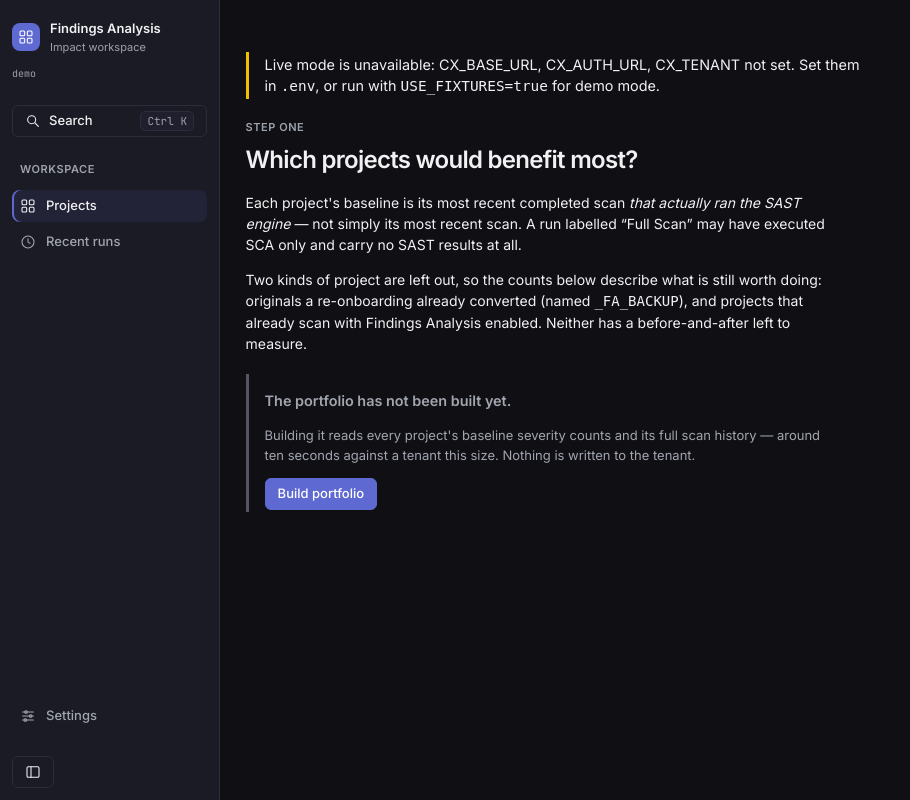
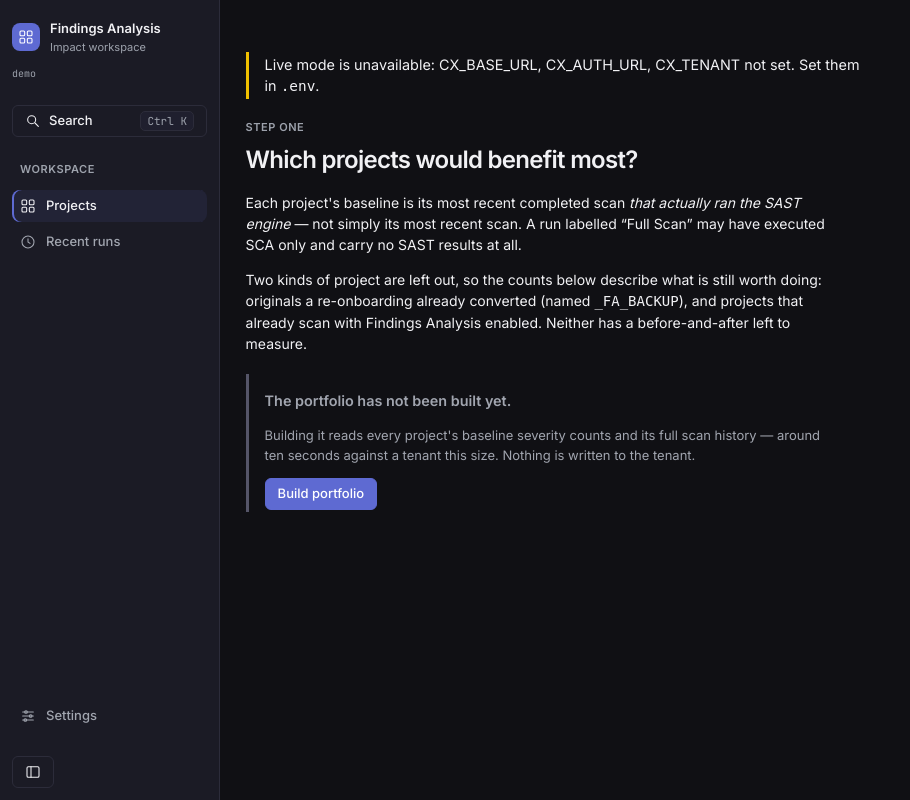
Before and after one commit to cx-rudy-marquez/cx-findings-analysis, a FastAPI app: page / in a window 1280 px wide. Shown: the whole page, without its empty margins (0-910 px from the left). Run offline with FastAPI, Linux system fonts and the light colour scheme; data that the repository does not hold is empty.

Commit message:
remove local fixture/demo-mode support — live tenant only
Retire FixtureClient/USE_FIXTURES and every config, route, and template
branch that existed only to support it: the settings field, the
/healthz mode key, the is_synthetic run flag and its "Sample Data"
badges, and the demo-mode copy in docs and .env files.

tests/test_routes.py drove the whole app end-to-end through
FixtureClient + fixtures/webgoatnet.json, so rather than lose that
route-level coverage, FixtureClient and its data file are relocated
(not rewritten) into tests/support/ as a hand-rolled FakeClient, wired
in directly via monkeypatching routes.deps/projects/runs' get_client
instead of an env var.

See GOAL_REMOVE_FIXTURES.md for the full removal inventory.
Co-Authored-By: Claude Sonnet 5 <noreply@anthropic.com>

```diff
--- a/app.py
+++ b/app.py
@@ -1,7 +1,6 @@
 """Findings Analysis Impact Dashboard.
 
-Run:  uvicorn app:app --reload --port 8060
-Demo: USE_FIXTURES=true uvicorn app:app --port 8060
+Run: uvicorn app:app --reload --port 8060
 """
 
 from __future__ import annotations
@@ -31,11 +30,7 @@ async def lifespan(_: FastAPI):
     log.info("Settings: %s", settings.describe())
     missing = settings.missing_credentials()
     if missing:
-        log.warning(
-            "Missing credentials (%s). Live mode is unavailable; set USE_FIXTURES=true "
-            "for demo mode.",
-            ", ".join(missing),
-        )
+        log.warning("Missing credentials (%s).", ", ".join(missing))
     yield
 
 
@@ -58,6 +53,5 @@ async def _server_error(request: Request, exc: Exception) -> HTMLResponse:
 def healthz() -> dict:
     return {
         "ok": True,
-        "mode": "demo" if settings.use_fixtures else "live",
         "missing_credentials": settings.missing_credentials(),
     }
--- a/routes/projects.py
+++ b/routes/projects.py
@@ -152,10 +152,10 @@ def reset_portfolio_settings() -> RedirectResponse:
 def _cx_project_url(project_id: str) -> str | None:
     """Deep link to this project in Checkmarx One, or None if it cannot be built.
 
-    Demo mode has no tenant to link into, and an unset base URL would produce a
-    link to nowhere - which is worse than no link, because it looks clickable.
+    An unset base URL would produce a link to nowhere - which is worse than no
+    link, because it looks clickable.
     """
-    if settings.use_fixtures or not settings.base_url:
+    if not settings.base_url:
         return None
     return f"{settings.base_url}/projects/{project_id}/overview"
 
--- a/routes/runs.py
+++ b/routes/runs.py
@@ -118,7 +118,6 @@ def start_run(
         baseline_scan_id=None,
         baseline_branch=None,
         minutes_per_finding=minutes_per_finding,
-        is_synthetic=settings.use_fixtures,
         status=RUNNING,
     )
     background.add_task(run_flow, run_id, project_id, store, client, settings)
@@ -231,7 +230,6 @@ def start_bulk_run(
             baseline_scan_id=None,
             baseline_branch=None,
             minutes_per_finding=settings.minutes_per_finding,
-            is_synthetic=settings.use_fixtures,
             status=RUNNING,
             batch_id=batch_id,
         )
--- a/static/app.css
+++ b/static/app.css
@@ -173,7 +173,6 @@ kbd { display: inline-flex; align-items: center; justify-content: center; height
   background: currentColor;
 }
 .badge-sample { color: var(--warn); background: var(--warn-soft); }
-.badge-live   { color: var(--accent); background: var(--accent-soft); }
 
 /* --- generic blocks ------------------------------------------------------ */
 
--- a/store.py
+++ b/store.py
@@ -30,7 +30,6 @@ CREATE TABLE IF NOT EXISTS runs (
     id                 TEXT PRIMARY KEY,
     created_at         TEXT NOT NULL,
     updated_at         TEXT NOT NULL,
-    is_synthetic       INTEGER NOT NULL DEFAULT 0,
     status             TEXT NOT NULL,
     phase              TEXT,
     error              TEXT,
@@ -185,7 +184,6 @@ class Store:
         baseline_scan_id: str | None,
         baseline_branch: str | None,
         minutes_per_finding: int,
-        is_synthetic: bool = False,
         status: str = PENDING,
         batch_id: str | None = None,
     ) -> str:
@@ -195,13 +193,13 @@ class Store:
             conn.execute(
                 """
                 INSERT INTO runs (
-                    id, created_at, updated_at, is_synthetic, status, phase,
+                    id, created_at, updated_at, status, phase,
                     source_project_id, source_project_name, baseline_scan_id,
                     baseline_branch, minutes_per_finding, batch_id
-                ) VALUES (?,?,?,?,?,?,?,?,?,?,?,?)
+                ) VALUES (?,?,?,?,?,?,?,?,?,?,?)
                 """,
                 (
-                    run_id, now, now, int(is_synthetic), status, "created",
+                    run_id, now, now, status, "created",
                     source_project_id, source_project_name, baseline_scan_id,
                     baseline_branch, minutes_per_finding, batch_id,
                 ),
@@ -394,7 +392,6 @@ class Store:
 
 def _decode_run(row: sqlite3.Row) -> dict:
     run = dict(row)
-    run["is_synthetic"] = bool(run.get("is_synthetic"))
     for column in JSON_COLUMNS:
         raw = run.get(column)
         run[column] = json.loads(raw) if raw else None
--- a/templates/_workspace.html
+++ b/templates/_workspace.html
@@ -13,7 +13,7 @@
       <span class="workspace-mark">{{ icon('projects') }}</span>
       <span class="workspace-name">Findings Analysis<small>Impact workspace</small></span>
     </a>
-    <div class="meta">{% if demo_mode %}<span class="badge badge-sample">Sample data</span>{% else %}{{ tenant }}{% endif %}</div>
+    <div class="meta">{{ tenant }}</div>
   </div>
   <button class="command-trigger secondary" type="button" data-open-command aria-label="Search and navigate" aria-haspopup="dialog" aria-controls="command-palette" aria-keyshortcuts="Meta+k Control+k" hidden>
     {{ icon('search') }}<span class="nav-label">Search</span><kbd aria-hidden="true">⌘ K</kbd>
--- a/templates/comparison.html
+++ b/templates/comparison.html
@@ -5,12 +5,6 @@
 <section>
   <p class="eyebrow">
     {{ run.source_project_name }} → {{ run.fa_project_name }}
-    &nbsp;·&nbsp;
-    {% if run.is_synthetic %}
-      <span class="badge badge-sample">Sample data — not measured</span>
-    {% else %}
-      <span class="badge badge-live">Live result</span>
-    {% endif %}
     {# One badge, not a panel. It says the number below is attributable; the
        settings behind it are provenance and live in the audit trail. #}
     {% if parity and parity.reliable %}
--- a/templates/index.html
+++ b/templates/index.html
@@ -23,7 +23,7 @@
 {% if credential_warning %}
 <div class="callout callout-warn">
   Live mode is unavailable: {{ credential_warning|join(", ") }} not set.
-  Set them in <code>.env</code>, or run with <code>USE_FIXTURES=true</code> for demo mode.
+  Set them in <code>.env</code>.
 </div>
 {% endif %}
 
--- a/templates/runs.html
+++ b/templates/runs.html
@@ -34,11 +34,6 @@
               {% if run.phase %}<span class="note">— {{ run.phase }}</span>{% endif %}
             </td>
             <td>
-              {% if run.is_synthetic %}
-                <span class="badge badge-sample">Sample</span>
-              {% else %}
-                <span class="badge badge-live">Live</span>
-              {% endif %}
               {% if run.batch_id %}
                 <a class="badge badge-batch" href="/runs/bulk/{{ run.batch_id }}" title="Part of a bulk run">Batch</a>
               {% endif %}
```
Also changed, not shown: config.py (+1 -14 lines), routes/deps.py (+1 -10 lines), tests/support/fake_client.py (renamed from cx/fixtures.py, +15 -20 lines), tests/test_routes.py (+31 -14 lines), README.md, tests/support/__init__.py (added), tests/support/webgoatnet.json (renamed from fixtures/webgoatnet.json), 1 other file.
